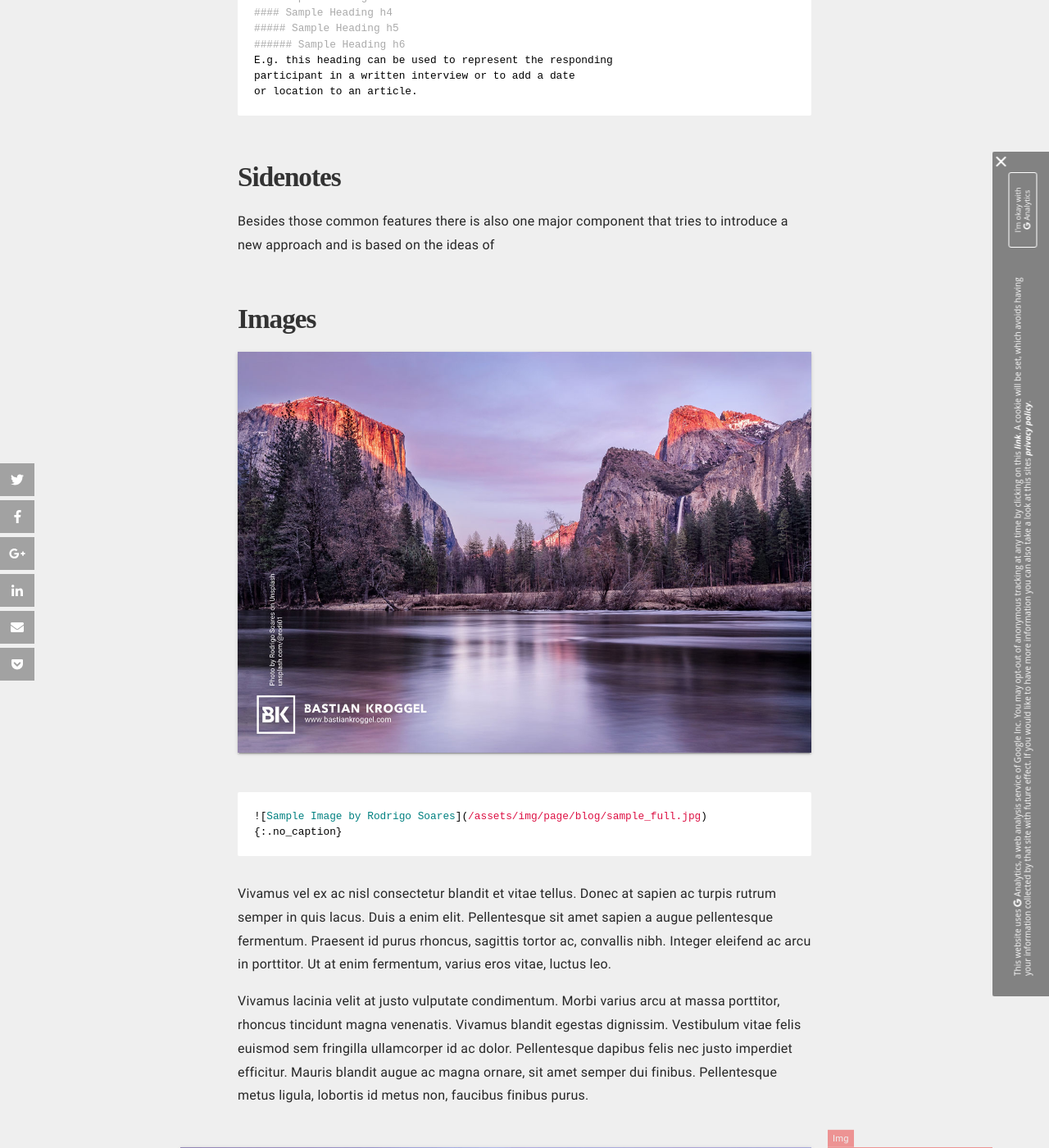
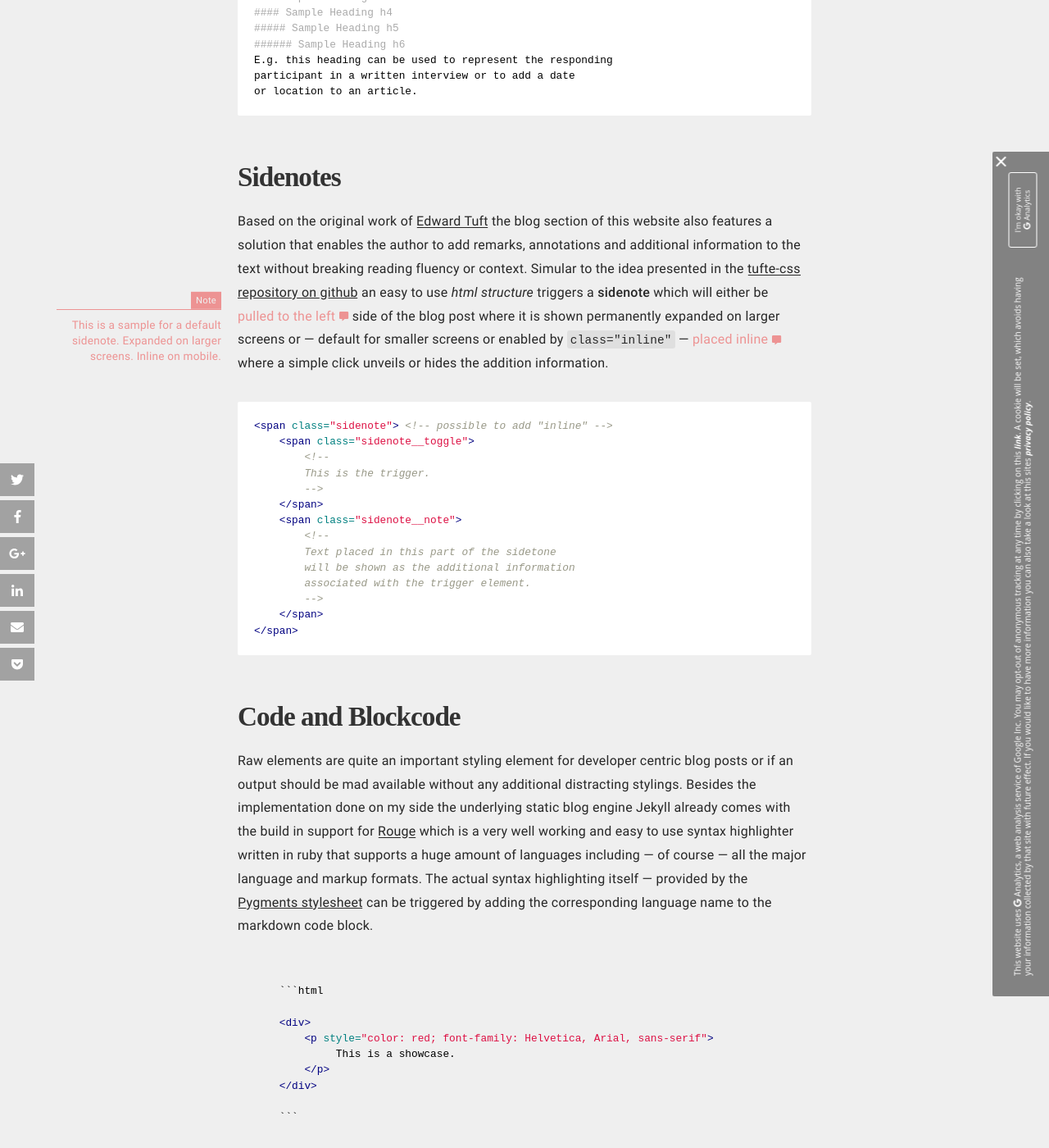
Before and after one commit to bkroggel/luzid, a Jekyll site: the page built from _posts/2018-02-21-Showcase.md, in a window 1280 px wide and 1400 px high, scrolled down 4815 px. Shown: the whole window at 82% size. Built offline with Jekyll 4.4.1, drawn with Linux system fonts in a browser that asks for light colours; nearby versions of some CDN libraries; some web fonts are replaced; some of the changed text lies outside the part shown.

Commit message:
working on blogpost

````diff
--- a/_posts/2018-02-21-Showcase.md
+++ b/_posts/2018-02-21-Showcase.md
@@ -126,7 +126,63 @@ or location to an article.
 {:.block}
 
 ### Sidenotes
-Besides those common features there is also one major component that tries to introduce a new approach and is based on the ideas of
+Based on the original work of [Edward Tuft](https://www.edwardtufte.com/tufte/) the blog section of this website also features a solution that enables the author to add remarks, annotations and additional information to the text without breaking reading fluency or context.
+Simular to the idea presented in the [tufte-css repository on github](https://github.com/edwardtufte/tufte-css) an easy to use *html structure* triggers a **sidenote** which will either be <span class="sidenote"><span class="sidenote__toggle">pulled to the left</span><span class="sidenote__note">This is a sample for a default sidenote. Expanded on larger screens. Inline on mobile.</span></span> side of the blog post where it is shown permanently expanded on larger screens or — default for smaller screens or enabled by `class="inline"` — <span class="sidenote inline"><span class="sidenote__toggle">placed inline</span><span class="sidenote__note">This sidetone is permanently placed inline. On larger screens as well as on mobile. Useful in case of overlapping elements or if the information should not be placed on a prominent spot.</span></span>  where a simple click unveils or hides the addition information.
+
+``` html
+<span class="sidenote"> <!-- possible to add "inline" -->
+	<span class="sidenote__toggle">
+		<!--
+		This is the trigger.
+		-->
+	</span>
+	<span class="sidenote__note">
+		<!--
+		Text placed in this part of the sidetone
+		will be shown as the additional information
+		associated with the trigger element.
+		-->
+	</span>
+</span>
+```
+{:.block}
+
+### Code and Blockcode
+Raw elements are quite an important styling element for developer centric blog posts or if an output should be mad available without any additional distracting stylings.
+Besides the implementation done on my side the underlying static blog engine Jekyll already comes with the build in support for [Rouge](http://rouge.jneen.net/) which is a very well working and easy to use syntax highlighter written in ruby that supports a huge amount of languages including — of course — all the major language and markup formats.
+The actual syntax highlighting itself — provided by the [Pygments stylesheet](http://pygments.org/) can be triggered by adding the corresponding language name to the markdown code block.
+
+```html
+
+	```html
+
+	<div>
+		<p style="color: red; font-family: Helvetica, Arial, sans-serif">
+			 This is a showcase.
+		</p>
+	</div>
+
+	```
+
+```
+
+Besides the ready to use syntax highlighting adding the class `block` to the code section adds an additional white background to the section and also pulls the content on mobile screen widths slightly to the right and therefore allows to make use of the otherwise unused left and right screen margins.
+
+```
+A white background can be added to the code section
+with an additional
+{:.block}
+in a new line after the ending ```
+```
+{:.block}
+
+Since the code section is build with the idea in mind that the actual content should not be altered by the style sheet of this site, `white-space: pre;` prevents the browser from adding additional line breaks besides the one present in the source code or added with `<br>`-Elements.
+While this might lead to overfloating code blocks which are to wider than the available screen space a little js-function is monitoring those events in the background and triggers an additional information sign in case there are
+
+```
+This line contains about 500 characters and is certainly wider than most screens can display. Therefore there will an additional "scroll" sign triggered in case this line of code would otherwise be cut off. If you can read this text passage in its entirety you could resize your browser window to create the same effect manually and therefore get an idea of how this function works and why it might be useful in some situations.
+```
+{:.block}
 
 ### Images
 ![Sample Image by Rodrigo Soares](/assets/img/page/blog/sample_full.jpg)
````
